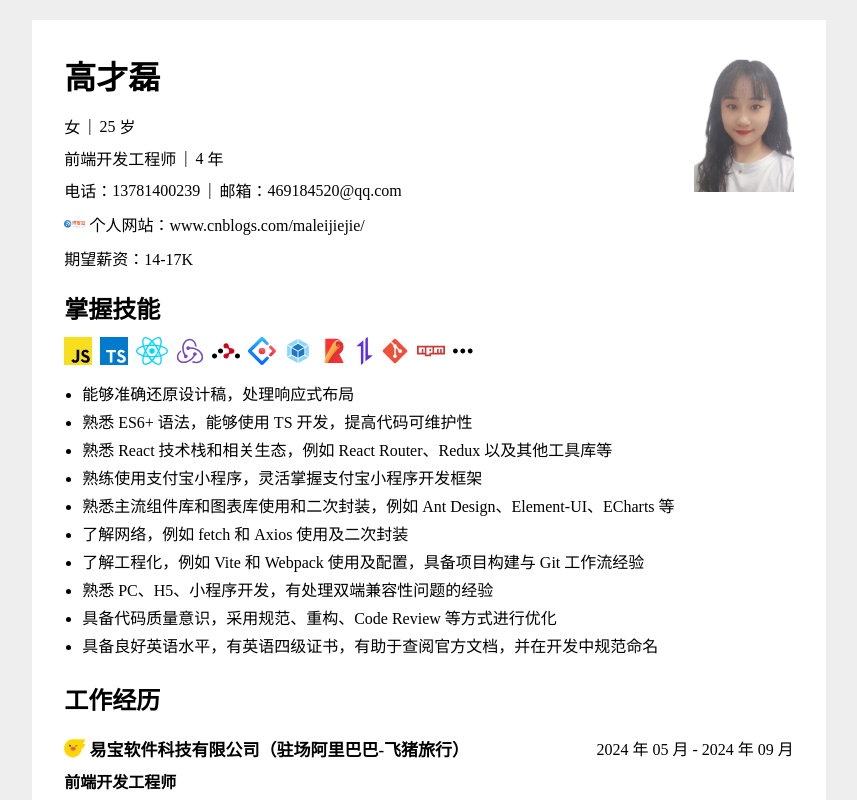
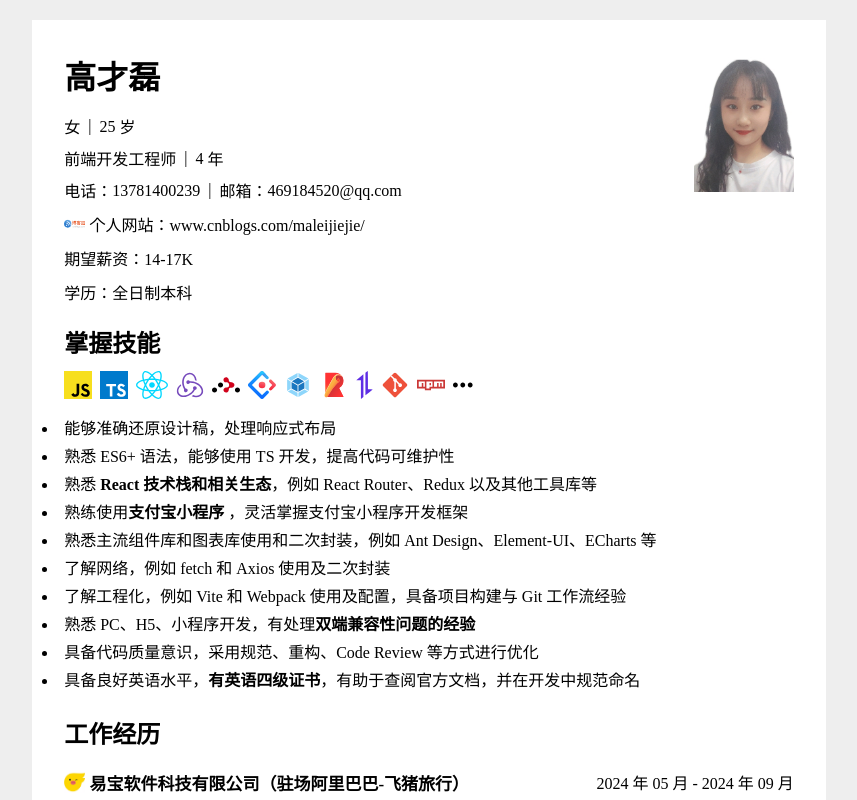
Before and after one commit to 469184520/curriculum-vitae, a React (Vite) app: page / in a window 1280 px wide. Shown: the top 800 px of the page, without its empty margins (211-1068 px from the left). Built offline with nearby package versions, Linux system fonts and the light colour scheme.

Commit message:
feat: 更新简历

```diff
--- a/src/components/Experiences/index.tsx
+++ b/src/components/Experiences/index.tsx
@@ -26,9 +26,19 @@ export default function Experiences(props: Props) {
                   </div>
                   <div className="font-bold mb-8">{experience.position}</div>
                   <ul>
-                    {experience.descriptions.map((description, index) => (
-                      <li key={index}>{description}</li>
-                    ))}
+                  {experience?.descriptions.map((description, index) => {
+                   let formattedItem = description;
+                   experience?.boldWords?.forEach(word => {
+                    const regex = new RegExp(`(${word})`, 'gi'); // 使用正则表达式匹配需要加粗的词
+                    formattedItem = formattedItem.replace(regex, '<strong>\$1</strong>'); // 替换为加粗
+                });
+                console.log('formattedItem',formattedItem);
+
+                  return (
+                    <li key={index} dangerouslySetInnerHTML={{ __html: formattedItem }}>
+                    </li>
+                  );
+                })}
                   </ul>
                 </div>
               );
--- a/src/components/Info/index.tsx
+++ b/src/components/Info/index.tsx
@@ -17,7 +17,8 @@ export default function Info(props: Props) {
     picture,
     github,
     blog,
-    salary
+    salary,
+    education
   } = props.info;
 
   return (
@@ -72,6 +73,14 @@ export default function Info(props: Props) {
           </div>
         </div>
         )}
+        {
+          education&&(
+            <div className="social-link">
+            <div className="icon-wrapper">
+              学历：{education?education:''}
+            </div>
+          </div>
+        )}
       </div>
       <div>
         <img src={picture} alt="照片" width="100" />
--- a/src/components/Skills/index.tsx
+++ b/src/components/Skills/index.tsx
@@ -6,7 +6,7 @@ type Props = {
 };
 
 export default function Skills(props: Props) {
-  const { icons = [], descriptions = [] } = props.skills;
+  const { icons = [], descriptions = [], boldWords = [] } = props.skills;
 
   return (
     <div className="skill">
@@ -18,13 +18,19 @@ export default function Skills(props: Props) {
           ))}
         </div>
       )}
-      {descriptions.length > 0 && (
-        <ul>
-          {descriptions.map((description, index) => (
-            <li key={index}>{description}</li>
-          ))}
-        </ul>
-      )}
+      {descriptions.map((description, index) => {
+        let formattedItem = description;
+        boldWords?.forEach(word => {
+          const regex = new RegExp(`(${word})`, 'gi'); // 使用正则表达式匹配需要加粗的词
+          formattedItem = formattedItem.replace(regex, '<strong>\$1</strong>'); // 替换为加粗
+        });
+        console.log('formattedItem', formattedItem);
+
+        return (
+          <li key={index} dangerouslySetInnerHTML={{ __html: formattedItem }}>
+          </li>
+        );
+      })}
     </div>
   );
 }
--- a/src/mock.ts
+++ b/src/mock.ts
@@ -10,7 +10,8 @@ export default {
     picture: '/gcl.jpg',
     // github: 'https://github.com/magician-hy',
     blog: 'https://www.cnblogs.com/maleijiejie/',
-    salary: '14-17K'
+    salary: '14-17K',
+    education:'全日制本科'
   },
   skills: {
     icons: [
@@ -34,7 +35,7 @@ export default {
       '能够准确还原设计稿，处理响应式布局',
       '熟悉 ES6+ 语法，能够使用 TS 开发，提高代码可维护性',
       '熟悉 React 技术栈和相关生态，例如 React Router、Redux 以及其他工具库等',
-      '熟练使用支付宝小程序，灵活掌握支付宝小程序开发框架',
+      '熟练使用支付宝小程序 ，灵活掌握支付宝小程序开发框架',
       '熟悉主流组件库和图表库使用和二次封装，例如 Ant Design、Element-UI、ECharts 等',
       '了解网络，例如 fetch 和 Axios 使用及二次封装',
       '了解工程化，例如 Vite 和 Webpack 使用及配置，具备项目构建与 Git 工作流经验',
@@ -42,6 +43,8 @@ export default {
       '具备代码质量意识，采用规范、重构、Code Review 等方式进行优化',
       '具备良好英语水平，有英语四级证书，有助于查阅官方文档，并在开发中规范命名'
     ],
+    boldWords:['React 技术栈和相关生态','支付宝小程序 ',
+      '双端兼容性问题的经验','有英语四级证书'],
   },
   experiences: [
     {
--- a/src/types.ts
+++ b/src/types.ts
@@ -10,11 +10,13 @@ export interface PersonalInfo {
   github?: string;
   blog?: string;
   salary?:string;
+  education?:string
 }
 
 export interface PersonalSkill {
   icons?: string[];
   descriptions: string[];
+  boldWords?: string[];
 }
 
 export interface Experience {
@@ -27,6 +29,7 @@ export interface Experience {
   major?: string;
   time: string;
   descriptions: string[];
+  boldWords?: string[];
 }
 
 export interface Project {
```
